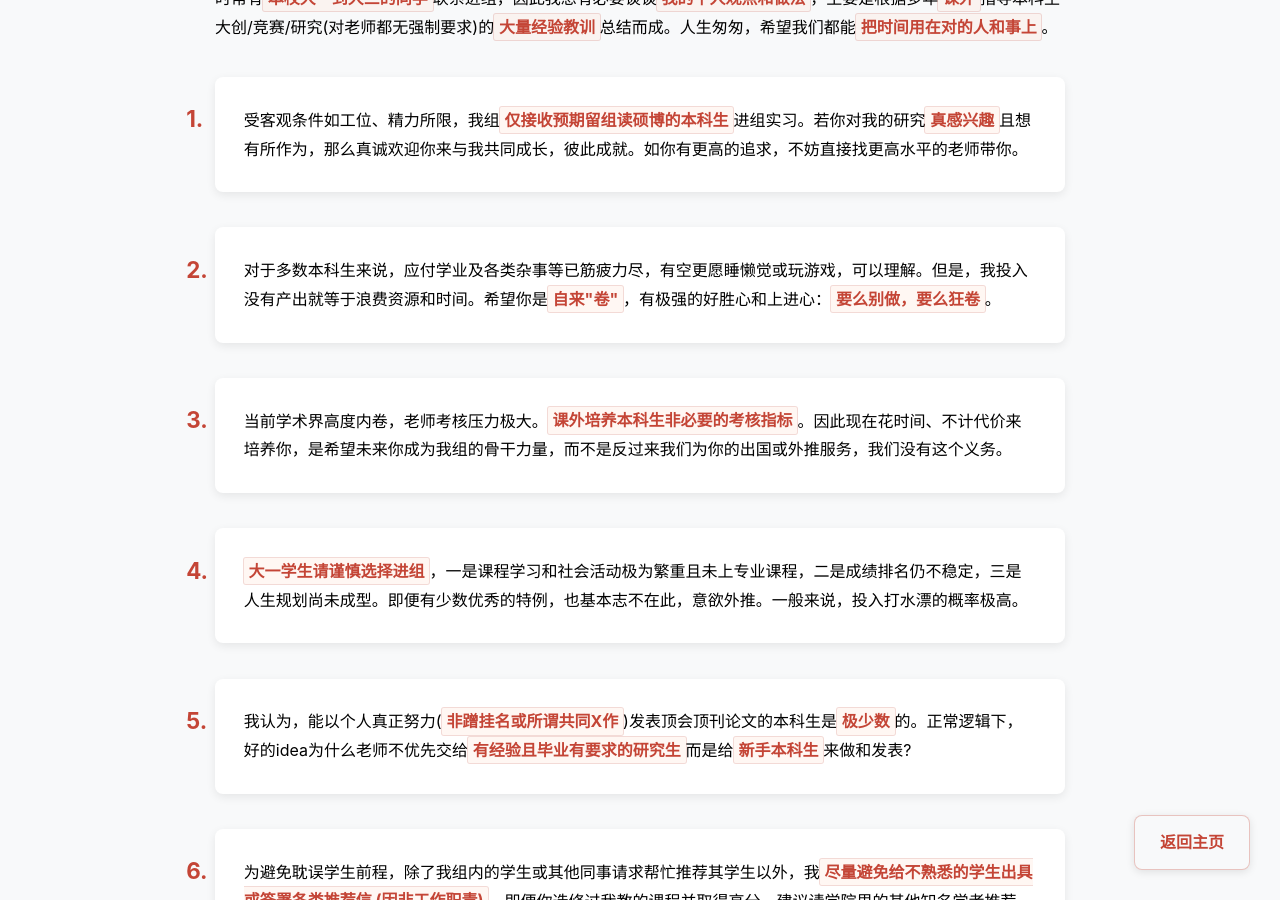
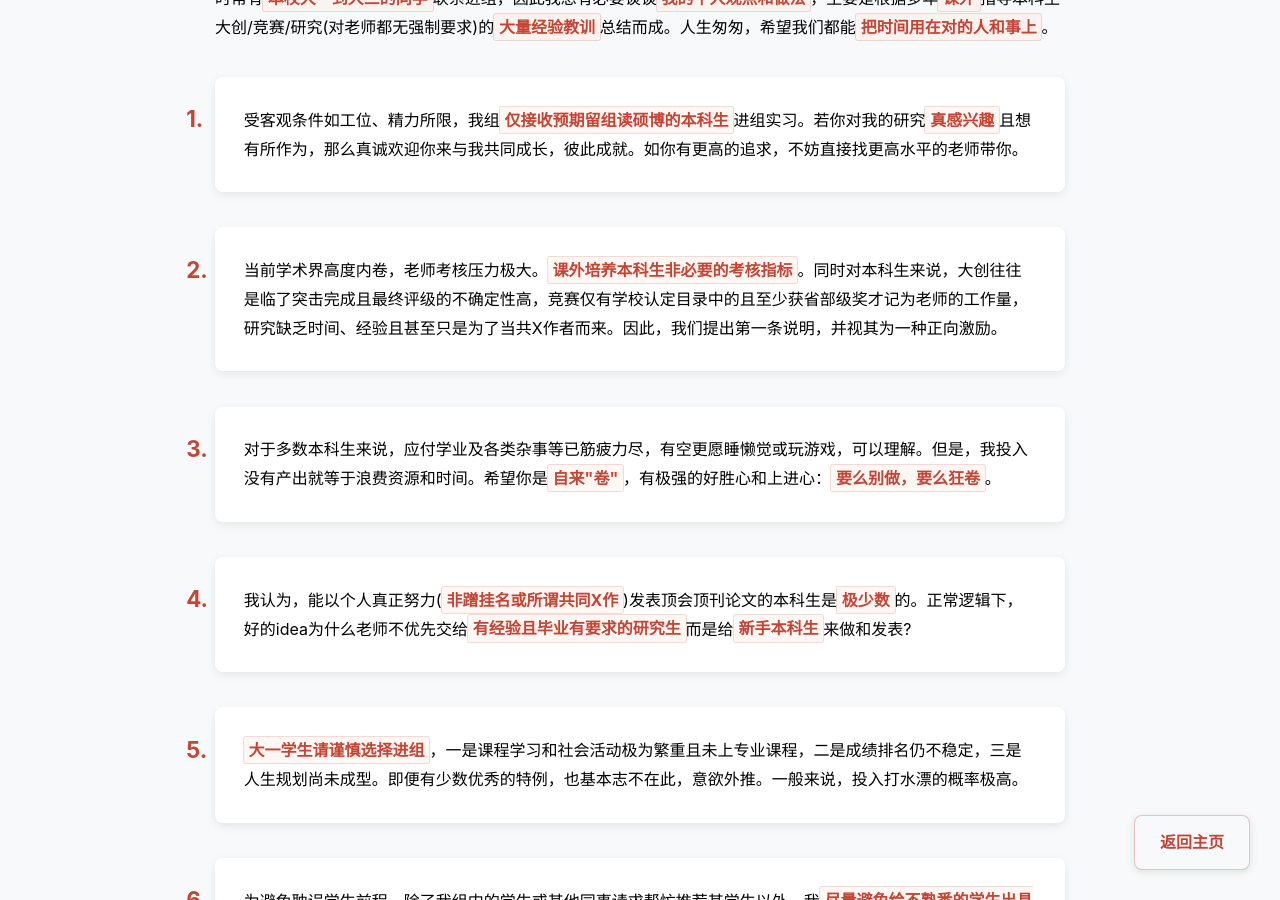
Before and after one commit to fangvv/Homepage, a Jekyll site: the page faq.html, which Jekyll copies as it is, in a window 1280 px wide and 900 px high, scrolled down 203 px. Built offline with Jekyll 4.4.1, drawn with Linux system fonts in a browser that asks for light colours; comment, search, counter and statistics services are not loaded.

Commit message:
update faq

```diff
--- a/faq.html
+++ b/faq.html
@@ -120,13 +120,13 @@ strong:hover {
     <ol>
 <li>受客观条件如工位、精力所限，我组<strong>仅接收预期留组读硕博的本科生</strong>进组实习。若你对我的研究<strong>真感兴趣</strong>且想有所作为，那么真诚欢迎你来与我共同成长，彼此成就。如你有更高的追求，不妨直接找更高水平的老师带你。</li>
 
+<li>当前学术界高度内卷，老师考核压力极大。<strong>课外培养本科生非必要的考核指标</strong>。同时对本科生来说，大创往往是临了突击完成且最终评级的不确定性高，竞赛仅有学校认定目录中的且至少获省部级奖才记为老师的工作量，研究缺乏时间、经验且甚至只是为了当共X作者而来。因此，我们提出第一条说明，并视其为一种正向激励。</li>
+
 <li>对于多数本科生来说，应付学业及各类杂事等已筋疲力尽，有空更愿睡懒觉或玩游戏，可以理解。但是，我投入没有产出就等于浪费资源和时间。希望你是<strong>自来"卷"</strong>，有极强的好胜心和上进心：<strong>要么别做，要么狂卷</strong>。</li>
 
-<li>当前学术界高度内卷，老师考核压力极大。<strong>课外培养本科生非必要的考核指标</strong>。因此现在花时间、不计代价来培养你，是希望未来你成为我组的骨干力量，而不是反过来我们为你的出国或外推服务，我们没有这个义务。</li>
+<li>我认为，能以个人真正努力(<strong>非蹭挂名或所谓共同X作</strong>)发表顶会顶刊论文的本科生是<strong>极少数</strong>的。正常逻辑下，好的idea为什么老师不优先交给<strong>有经验且毕业有要求的研究生</strong>而是给<strong>新手本科生</strong>来做和发表?</li>
 
 <li><strong>大一学生请谨慎选择进组</strong>，一是课程学习和社会活动极为繁重且未上专业课程，二是成绩排名仍不稳定，三是人生规划尚未成型。即便有少数优秀的特例，也基本志不在此，意欲外推。一般来说，投入打水漂的概率极高。</li>
-
-<li>我认为，能以个人真正努力(<strong>非蹭挂名或所谓共同X作</strong>)发表顶会顶刊论文的本科生是<strong>极少数</strong>的。正常逻辑下，好的idea为什么老师不优先交给<strong>有经验且毕业有要求的研究生</strong>而是给<strong>新手本科生</strong>来做和发表?</li>
 
 <li>为避免耽误学生前程，除了我组内的学生或其他同事请求帮忙推荐其学生以外，我<strong>尽量避免给不熟悉的学生出具或签署各类推荐信 (因非工作职责)</strong>，即便你选修过我教的课程并取得高分，建议请学院里的其他知名学者推荐。</li>
 
```
